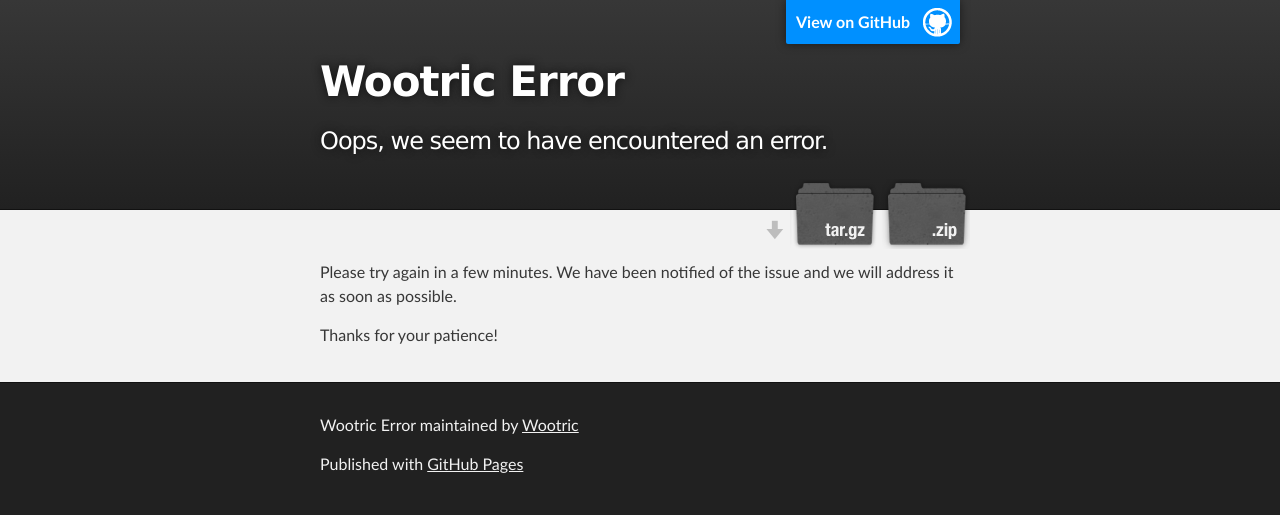
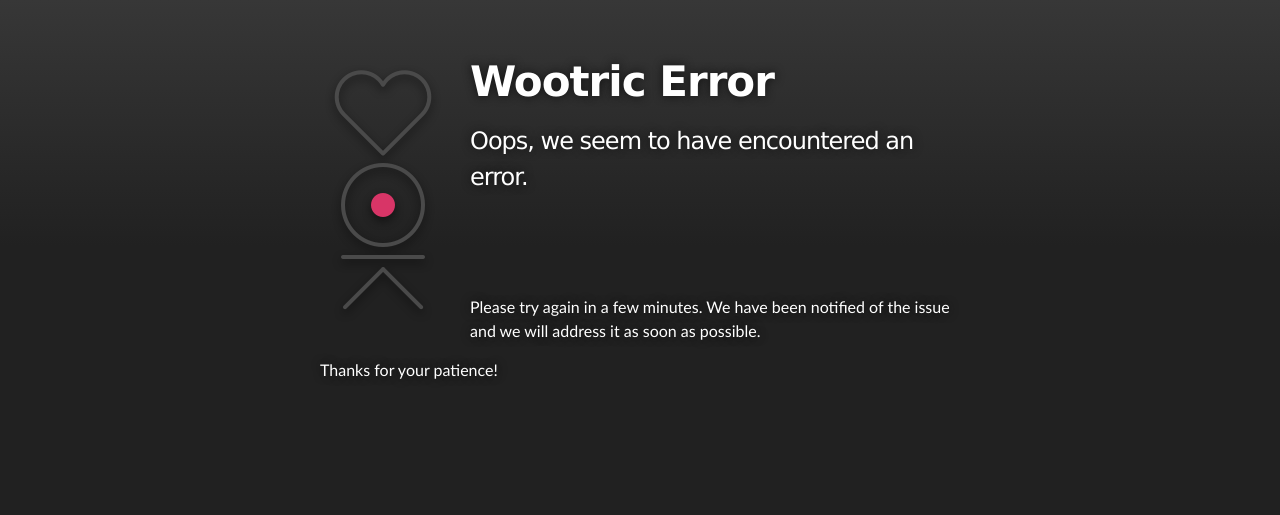
Before and after one commit to Wootric/status_pages, a plain HTML site: page error.html in a window 1280 px wide. Drawn offline with Linux system fonts and the light colour scheme.

Commit message:
Update basic error page

```diff
--- a/error.html
+++ b/error.html
@@ -5,27 +5,20 @@
     <meta charset='utf-8'>
     <meta http-equiv="X-UA-Compatible" content="chrome=1">
     <meta name="description" content="Wootric Error : Oops, we seem to have encountered an error.">
-
     <link rel="stylesheet" type="text/css" media="screen" href="stylesheets/stylesheet.css">
-
     <title>Wootric Error</title>
   </head>
 
   <body>
-
     <!-- HEADER -->
     <div id="header_wrap" class="outer">
-        <header class="inner">
-          <a id="forkme_banner" href="https://github.com/Wootric/status_pages">View on GitHub</a>
-
-          <h1 id="project_title">Wootric Error</h1>
-          <h2 id="project_tagline">Oops, we seem to have encountered an error.</h2>
-
-            <section id="downloads">
-              <a class="zip_download_link" href="https://github.com/Wootric/status_pages/zipball/master">Download this project as a .zip file</a>
-              <a class="tar_download_link" href="https://github.com/Wootric/status_pages/tarball/master">Download this project as a tar.gz file</a>
-            </section>
-        </header>
+      <header class="inner">
+        <div class="logo-wrapper">
+          <img src="images/zigg.png" alt="wootric" class="logo" />
+        </div>
+        <h1 id="project_title">Wootric Error</h1>
+        <h2 id="project_tagline">Oops, we seem to have encountered an error.</h2>
+      </header>
     </div>
 
     <!-- MAIN CONTENT -->
@@ -33,19 +26,8 @@
       <section id="main_content" class="inner">
         <p>Please try again in a few minutes. We have been notified of the issue and we will address it as soon as possible.</p>
 
-      <p>Thanks for your patience!</p>
+        <p>Thanks for your patience!</p>
       </section>
     </div>
-
-    <!-- FOOTER  -->
-    <div id="footer_wrap" class="outer">
-      <footer class="inner">
-        <p class="copyright">Wootric Error maintained by <a href="https://github.com/Wootric">Wootric</a></p>
-        <p>Published with <a href="https://pages.github.com">GitHub Pages</a></p>
-      </footer>
-    </div>
-
-
-
   </body>
 </html>
--- a/stylesheets/stylesheet.css
+++ b/stylesheets/stylesheet.css
@@ -139,13 +139,6 @@
   max-width: 739px;
   padding: 5px;
   margin: 10px 0 10px 0;
-  border: 1px solid #ebebeb;
-
-  box-shadow: 0 0 5px #ebebeb;
-  -webkit-box-shadow: 0 0 5px #ebebeb;
-  -moz-box-shadow: 0 0 5px #ebebeb;
-  -o-box-shadow: 0 0 5px #ebebeb;
-  -ms-box-shadow: 0 0 5px #ebebeb;
 }
 
 p img {
@@ -271,21 +264,6 @@
   margin: 0 auto;
 }
 
-#forkme_banner {
-  display: block;
-  position: absolute;
-  top:0;
-  right: 10px;
-  z-index: 10;
-  padding: 10px 50px 10px 10px;
-  color: #fff;
-  background: url('../images/blacktocat.png') #0090ff no-repeat 95% 50%;
-  font-weight: 700;
-  box-shadow: 0 0 10px rgba(0,0,0,.5);
-  border-bottom-left-radius: 2px;
-  border-bottom-right-radius: 2px;
-}
-
 #header_wrap {
   background: #212121;
   background: -moz-linear-gradient(top, #373737, #212121);
@@ -315,60 +293,18 @@
   text-shadow: #111 0px 0px 10px;
 }
 
-#downloads {
-  position: absolute;
-  width: 210px;
-  z-index: 10;
-  bottom: -40px;
-  right: 0;
-  height: 70px;
-  background: url('../images/icon_download.png') no-repeat 0% 90%;
+#main_content {
+  padding-top: 40px;
+  color: #fff;
+  text-shadow: #111 0px 0px 10px;
+}
+.logo-wrapper {
+  float: left;
 }
 
-.zip_download_link {
-  display: block;
-  float: right;
-  width: 90px;
-  height:70px;
-  text-indent: -5000px;
-  overflow: hidden;
-  background: url(../images/sprite_download.png) no-repeat bottom left;
+img.logo {
+  margin-right: 24px;
 }
-
-.tar_download_link {
-  display: block;
-  float: right;
-  width: 90px;
-  height:70px;
-  text-indent: -5000px;
-  overflow: hidden;
-  background: url(../images/sprite_download.png) no-repeat bottom right;
-  margin-left: 10px;
-}
-
-.zip_download_link:hover {
-  background: url(../images/sprite_download.png) no-repeat top left;
-}
-
-.tar_download_link:hover {
-  background: url(../images/sprite_download.png) no-repeat top right;
-}
-
-#main_content_wrap {
-  background: #f2f2f2;
-  border-top: 1px solid #111;
-  border-bottom: 1px solid #111;
-}
-
-#main_content {
-  padding-top: 40px;
-}
-
-#footer_wrap {
-  background: #212121;
-}
-
-
 
 /*******************************************************************************
 Small Device Styles
@@ -377,10 +313,6 @@
 @media screen and (max-width: 480px) {
   body {
     font-size:14px;
-  }
-
-  #downloads {
-    display: none;
   }
 
   .inner {
```
Also changed, not shown: images/blacktocat.png (deleted), images/icon_download.png (deleted), images/sprite_download.png (deleted), images/zigg.png (added).
